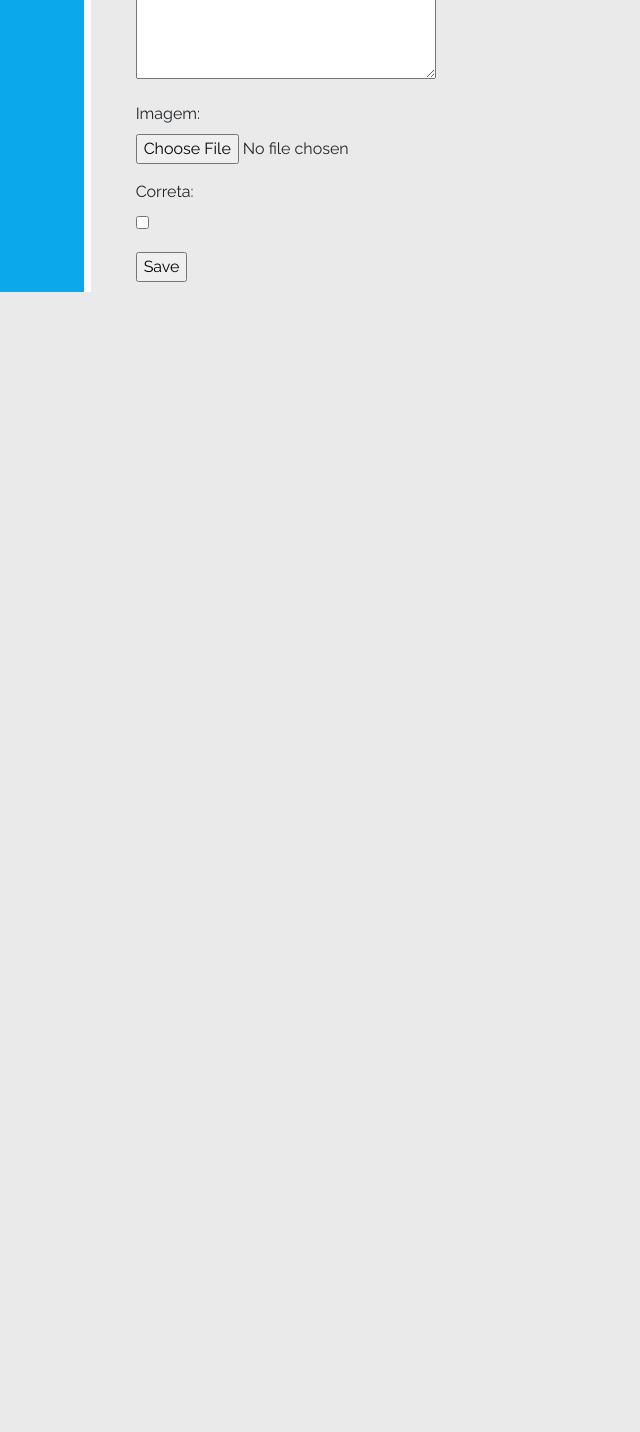
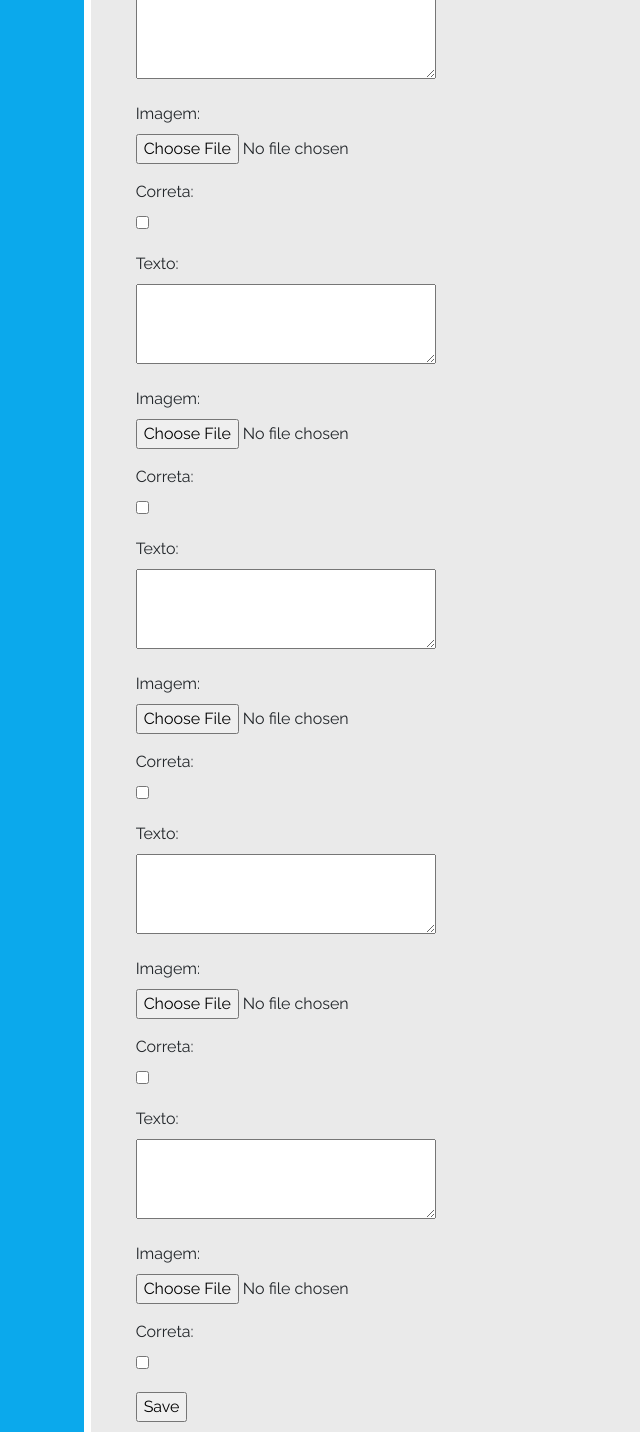
Before and after one commit to Monamello/banco-itens, a Django app: page /item/create/ in a window 1280 px wide. Shown: the part 984-2416 px from the top of the page, without its empty margins (0-640 px from the left). Before the commit the page ends 1276 px from the top, so only its background shows below. Run offline with Django 3.2, Linux system fonts and the light colour scheme; the visitor is signed in with stand-in values (Sample User, id 1); data that the repository does not hold is empty; some libraries are stand-ins or nearby versions.

Commit message:
- salvando todas as alternativas  - salvando imagens  - mostrando cursos e unidades curriculares apenas do docente logado

```diff
--- a/itens/models.py
+++ b/itens/models.py
@@ -28,7 +28,7 @@ class Alternativa(models.Model):
 
 class Cursos(models.Model):
     nome = models.CharField(max_length=254)
-    unidades_curriculares = models.ManyToManyField('UnidadeCurricular')
+    unidades_curriculares = models.ManyToManyField('UnidadeCurricular', related_name='cursos')
     docente = models.ManyToManyField(User)
 
 
--- a/itens/templates/itens/item_form.html
+++ b/itens/templates/itens/item_form.html
@@ -21,12 +21,25 @@
     </div>
     <div>
       <div class="row">
-        <form method="post">
+        <form method="post" enctype="multipart/form-data">
           {% csrf_token %}
           {{ form.as_p }}
           <p>ALTERNATIVAS</p>
-          {{ form_alt.as_p }}
-          <input type="submit" value="Save">
+          {% for i in i|rjust:5 %}
+            <p>
+              <label for="id_texto{{ forloop.counter }}">Texto:</label>
+              <textarea name="texto{{ forloop.counter }}" cols="40" rows="10" required="" id="id_texto{{ forloop.counter }}"></textarea>
+            </p>
+            <p>
+              <label for="id_imagem{{ forloop.counter }}">Imagem:</label>
+              <input type="file" name="imagem{{ forloop.counter }}" accept="image/*" id="id_imagem{{ forloop.counter }}">
+            </p>
+            <p>
+              <label for="id_correta{{ forloop.counter }}">Correta:</label>
+              <input type="checkbox" name="correta{{ forloop.counter }}" id="id_correta{{ forloop.counter }}">
+            </p>
+          {% endfor %}
+          <input type="submit" value="Save"/>
         </form>
       </div>
     </div>
--- a/itens/views.py
+++ b/itens/views.py
@@ -6,11 +6,12 @@ from rest_framework import viewsets
 
 from django.http import HttpResponseRedirect
 from django.views.generic.list import ListView
+from django.db.models import Q
 from django.views.generic.edit import CreateView
 from django.shortcuts import render
 from django.urls import reverse
 
-from .models import Item, Alternativa
+from .models import Item, Alternativa, Cursos, UnidadeCurricular
 from .serializers import ItensSerializer, AlternativasSerializer
 from .forms import ItemForm, AlternativaForm
 
@@ -55,21 +56,34 @@ class ItemCreateView(CreateView):
 
     def get(self, request, *args, **kwargs):
         form = self.form_class(initial=self.initial)
-        form_alt = self.form_alternativa(initial=self.initial)
-        return render(request, self.template_name, {'form': form, 'form_alt': form_alt, 'range': range(1, 6)})
+        form.fields['cursos'].queryset = Cursos.objects.filter(docente=self.request.user)
+        form.fields['unidades_curriculares'].queryset = UnidadeCurricular.objects.filter(Q(cursos__docente=self.request.user))
+        return render(request, self.template_name, {'form': form})
 
 
     def post(self, request, *args, **kwargs):
-        form = self.form_class(request.POST)
+        form = self.form_class(request.POST, request.FILES)
+
         form.instance.autor = request.user
-        form_alt = self.form_alternativa(request.POST)
-        if form.is_valid() and form_alt.is_valid():
+        forms_alt = []
+        is_valid_forms_alt = []
+        for i in range(1,6):
+            post = {
+                "texto": request.POST.get('texto' + str(i), ''),
+                "correta": request.POST.get("correta" + str(i), 'off') == 'on'
+            }
+            form_alt = self.form_alternativa(post, {"imagem": request.FILES.get("imagem"+str(i), [])})
+            forms_alt.append(form_alt)
+            is_valid_forms_alt.append(form_alt.is_valid())
+
+        if form.is_valid() and all(is_valid_forms_alt):
             form.save()
-            form_alt.instance.item = form.instance
-            form_alt.save()
+            for form_alt in forms_alt:
+                form_alt.instance.item = form.instance
+                form_alt.save()
             return HttpResponseRedirect(self.get_success_url())
         else:
-            return HttpResponseRedirect('/')
+            return render(request, self.template_name, {'form': form})
 
 
     def get_success_url(self):
```
Also changed, not shown: banco_de_itens/settings.py (+6 -1 lines).
